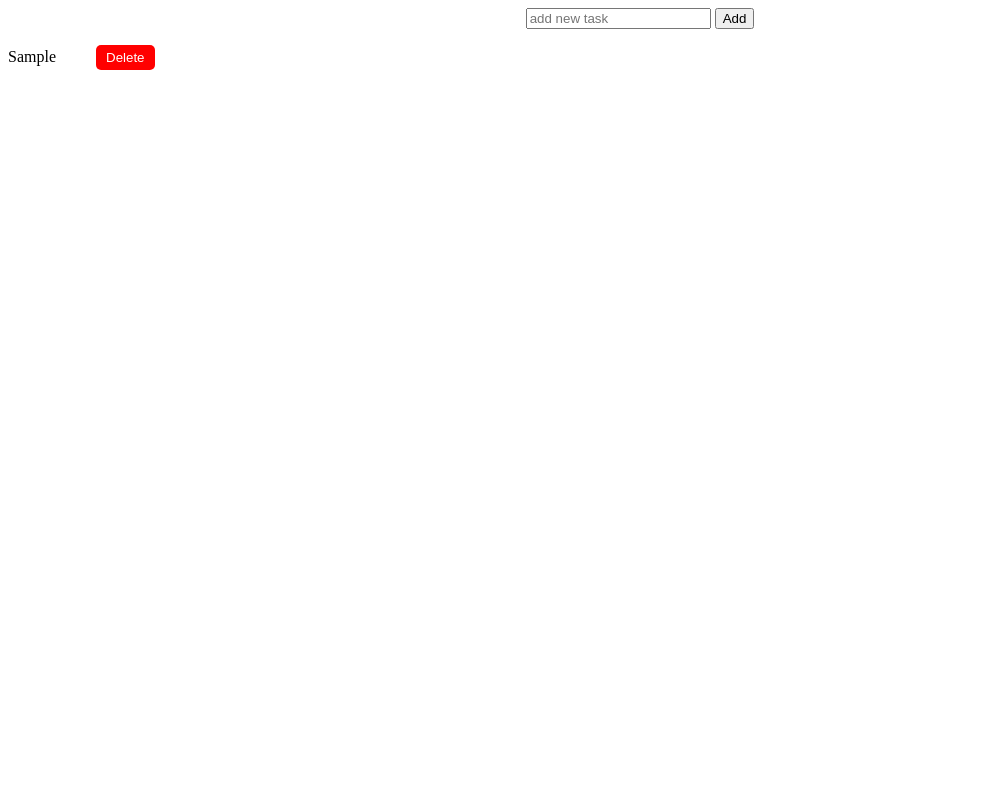
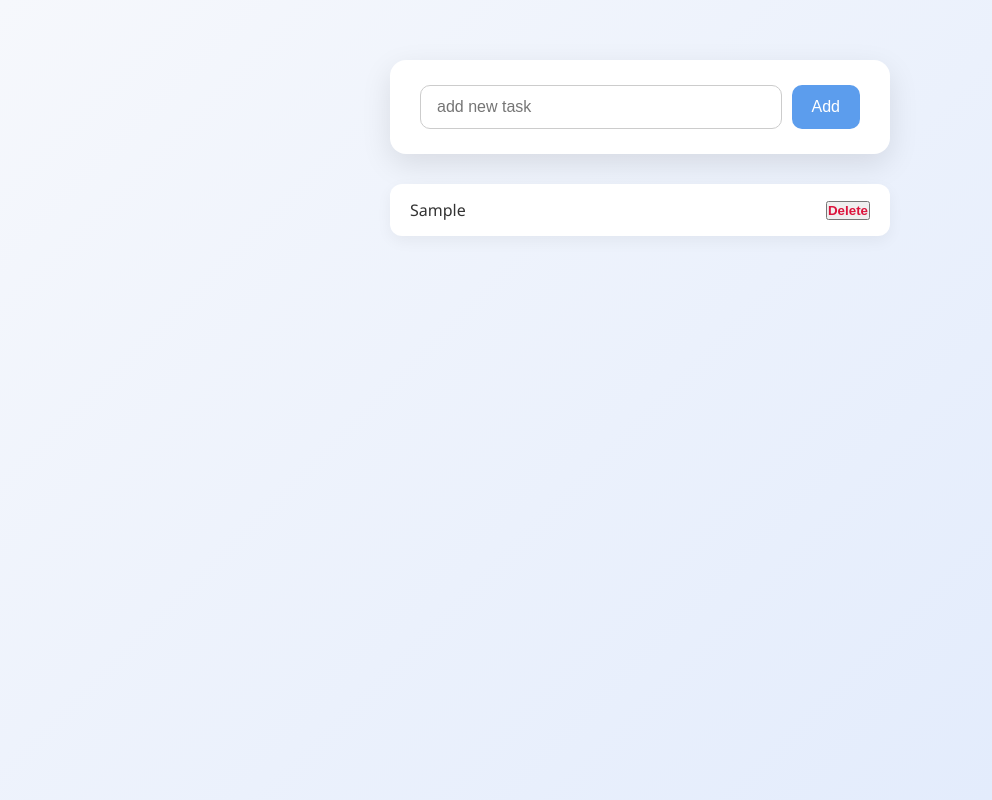
Before and after one commit to AriseAk/Basic-Projects, a plain HTML site: page ToDoList/home.html in a window 1280 px wide. Both pictures are taken after typing "Sample" into the empty fields and a click on the button "Add". Shown: the whole page, without its empty margins (0-992 px from the left). Drawn offline with Linux system fonts and the light colour scheme.

Commit message:
bug fixes 5

```diff
--- a/ToDoList/home.css
+++ b/ToDoList/home.css
@@ -1,35 +1,93 @@
+/* Reset default margin and padding */
+* {
+    margin: 0;
+    padding: 0;
+    box-sizing: border-box;
+}
+
+body {
+    font-family: 'Segoe UI', Tahoma, Geneva, Verdana, sans-serif;
+    background: linear-gradient(135deg, #f6f8fc, #e0eafc);
+    height: 100vh;
+    display: flex;
+    flex-direction: column;
+    align-items: center;
+    padding-top: 60px;
+    color: #333;
+}
 
 .container {
-    display: flex;
-    justify-content: center;
+    background-color: white;
+    padding: 25px 30px;
+    border-radius: 16px;
+    box-shadow: 0 10px 30px rgba(0, 0, 0, 0.1);
+    width: 90%;
+    max-width: 500px;
 }
 
+.form {
+    display: flex;
+    justify-content: space-between;
+    gap: 10px;
+}
+
+.idk {
+    flex: 1;
+    padding: 12px 16px;
+    border-radius: 10px;
+    border: 1px solid #ccc;
+    font-size: 16px;
+    outline: none;
+    transition: border 0.3s ease;
+}
+
+.idk:focus {
+    border-color: #5c9ded;
+}
+
+.button {
+    background-color: #5c9ded;
+    color: white;
+    border: none;
+    border-radius: 10px;
+    padding: 12px 20px;
+    font-size: 16px;
+    cursor: pointer;
+    transition: background 0.3s ease;
+}
+
+.button:hover {
+    background-color: #468de0;
+}
 
 #task {
+    margin-top: 30px;
+    list-style: none;
+    width: 90%;
+    max-width: 500px;
     padding: 0;
-    display: flex;
-    flex-direction: column;
-
 }
 
-.task {
+#task li {
+    background: #fff;
+    padding: 15px 20px;
+    margin-bottom: 10px;
+    border-radius: 12px;
+    box-shadow: 0 5px 15px rgba(0,0,0,0.05);
     display: flex;
     justify-content: space-between;
     align-items: center;
-    margin-bottom: 10px;
+    font-size: 16px;
+    transition: transform 0.2s ease;
 }
 
-
-.delete {
-    margin-left: 40px;
-    cursor: pointer;
-    background-color: red;
-    color: white;
-    border: none;
-    padding: 5px 10px;
-    border-radius: 5px;
+#task li:hover {
+    transform: scale(1.02);
 }
 
-.delete:hover {
-    background-color: darkred;
+#task li .delete {
+    color: crimson;
+    cursor: pointer;
+    font-weight: bold;
+    margin-left: 15px;
 }
```
Also changed, not shown: index.html (+1 -1 lines).
